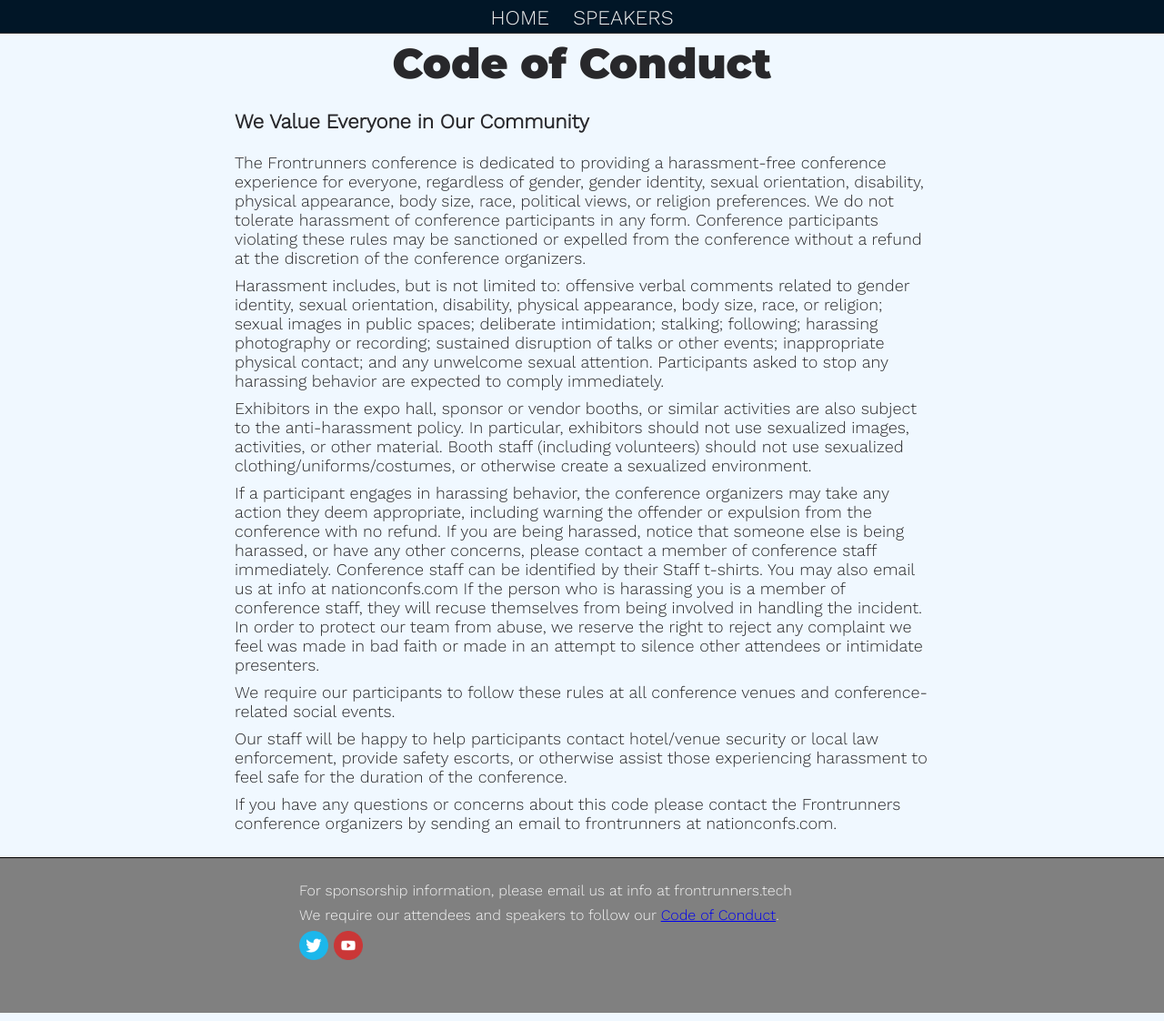
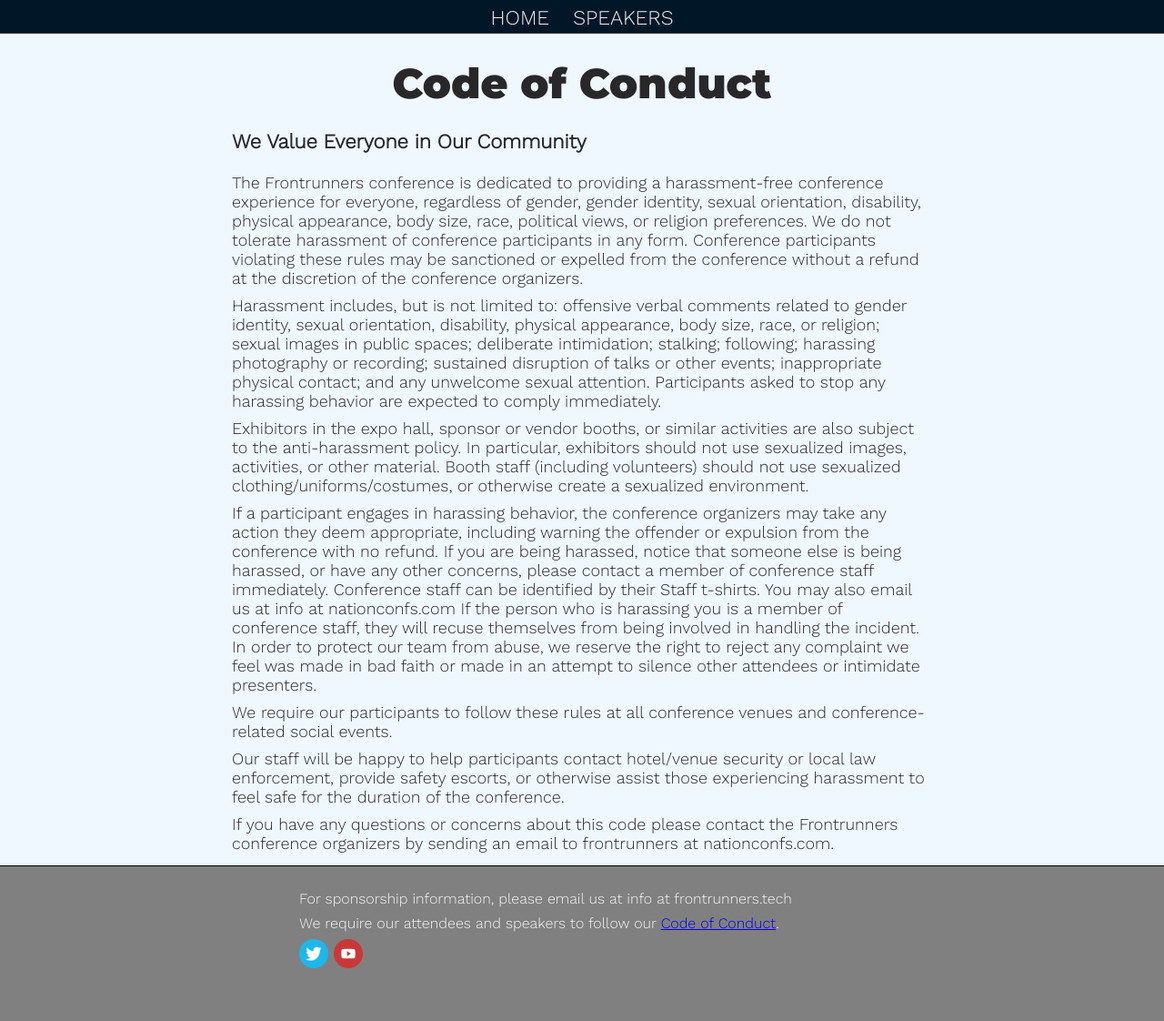
Before and after one commit to gothamgo/frontrunnersconf.github.io, a Jekyll site: the page built from policies/conduct.html, in a window 1280 px wide and 1122 px high. Shown: the whole window at 91% size. Built offline with Jekyll 4.4.1, drawn with Linux system fonts in a browser that asks for light colours.

Commit message:
Update conduct.html

```diff
--- a/policies/conduct.html
+++ b/policies/conduct.html
@@ -3,7 +3,39 @@ layout: default
 title: Frontrunners JS/Web Conference
 ---
 
-<div class="content">
+<style>
+      div.conduct-wrapper {
+        background-color: AliceBlue;
+        color: #28282B;
+      }
+      div.conduct {
+        padding: 40px 15px 5px 15px;
+        margin: 0 auto;
+        max-width: 800px;
+      }
+      div.conduct-wrapper h1 {
+        margin-top: 0.5em;
+        margin-bottom: 0.5em;
+        font-family: 'Montserrat', sans-serif;
+        font-size: 46px;
+        text-align: center;
+      }
+      div.conduct-wrapper h2 {
+        margin-top: 1em;
+        margin-bottom: 1em;
+        font-size: 22px;
+        text-align: left;
+      }
+      div.conduct-wrapper p {
+        margin-top: 0.5em;
+        margin-bottom: 0.5em;
+        font-size: 18px;
+        text-align: left;
+      }
+</style>
+
+<div class="conduct-wrapper">
+<div class="conduct">
 
   <h1>Code of Conduct</h1>
 
@@ -43,3 +75,4 @@ If you have any questions or concerns about this code please contact the Frontru
   </p>
 
 </div>
+</div>
```
Lines whose indentation alone changed are shown as unchanged.
